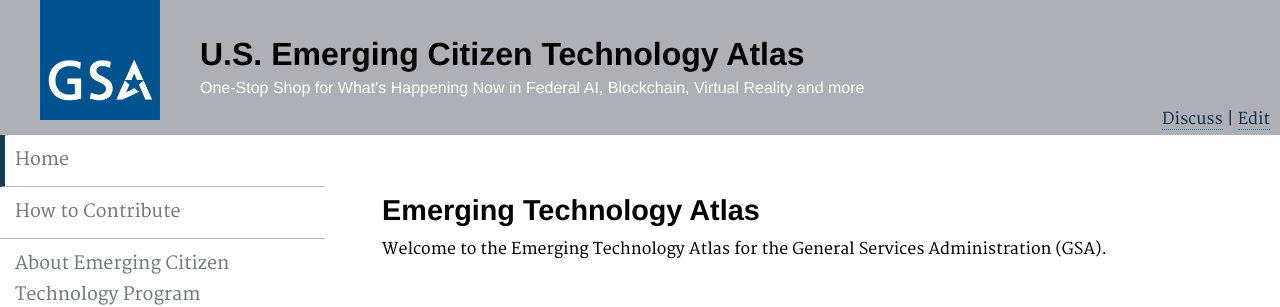
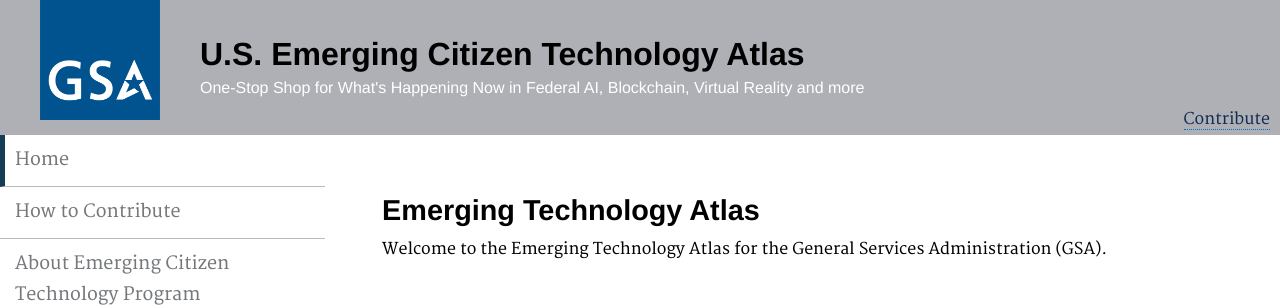
Before and after one commit to GSA/emerging-technology-atlas, a Jekyll site: the page built from pages/index.md, in a window 1280 px wide. Shown: the top 307 px of the page. Built offline with Jekyll 4.4.1, drawn with Linux system fonts in a browser that asks for light colours.

Commit message:
Update default.html

```diff
--- a/_layouts/default.html
+++ b/_layouts/default.html
@@ -59,8 +59,7 @@
             <h2>One-Stop Shop for What's Happening Now in Federal AI, Blockchain, Virtual Reality and more</h2>
     			</div>
            <div class="header_menu">
-             <a href="https://github.com/{{ site.org_name }}/{{ site.repo_name }}/issues/" style="color: white;" class="button">Discuss</a> |
-             <a href="https://github.com/{{ site.org_name }}/{{ site.repo_name }}/edit/{{ site.branch }}/{{ page.path }}" class="button" style="color: white;">Edit</a>
+             <a href="https://github.com/{{ site.org_name }}/{{ site.repo_name }}/issues/" style="color: white;" class="button">Contribute</a>
            </div>
           </div>
         </div>
```
